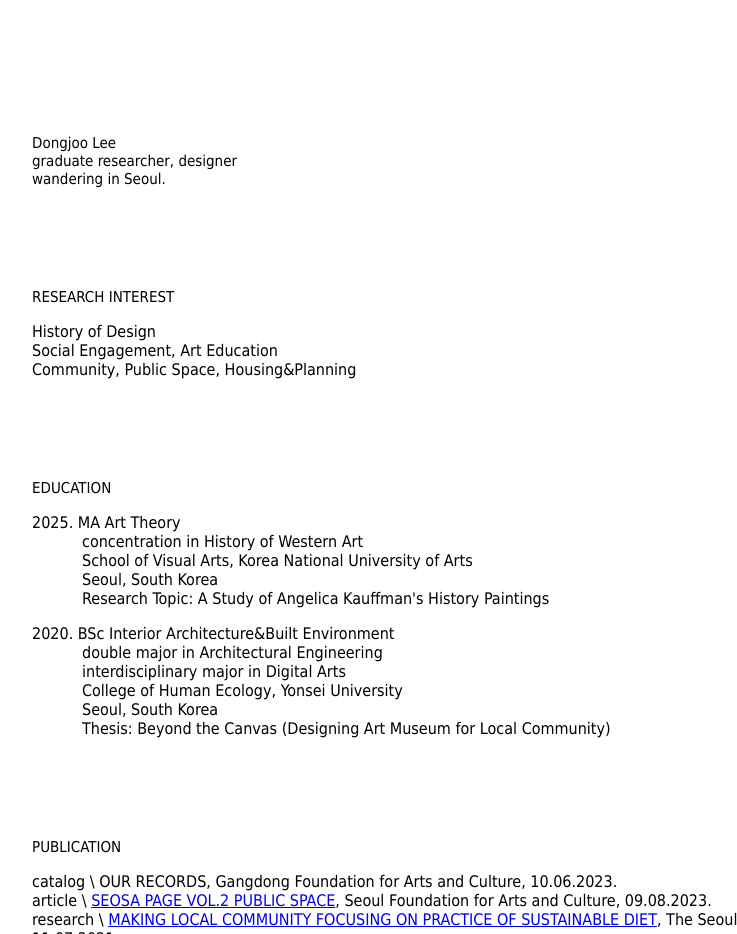
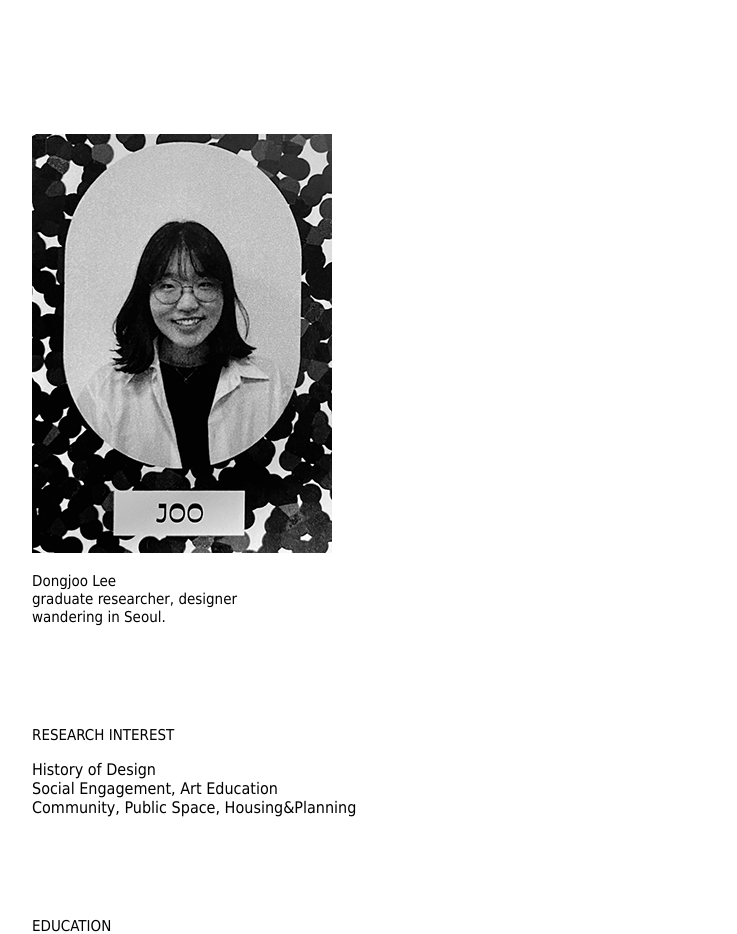
Before and after one commit to dlka020/writingsaboutbuildings, a plain HTML site: page cv.html in a window 1280 px wide. Shown: the part 780-1714 px from the top of the page, without its empty margins (176-913 px from the left). Drawn offline with Linux system fonts and the light colour scheme.

Commit message:
Update cv.html

```diff
--- a/cv.html
+++ b/cv.html
@@ -26,6 +26,7 @@
             </h2>
         </div>
         <div style="font-family: Tahoma; color: #000000; text-align: left; margin: 100px 200px">
+             <img src="프로필.png">
             <p style="font-size: 15px; font-weight: 200px">Dongjoo Lee<br>
                 graduate researcher, designer<br>
                 wandering in Seoul.
```
